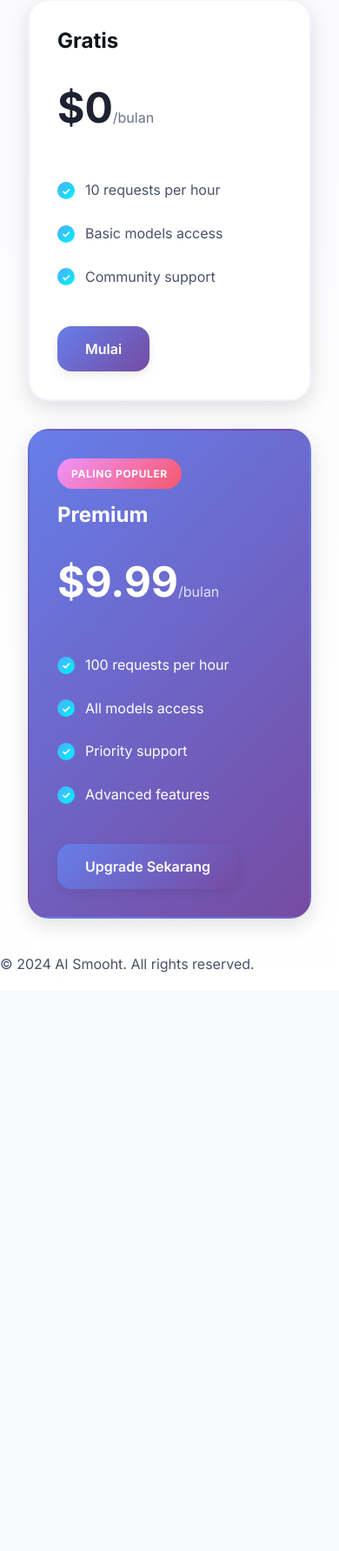
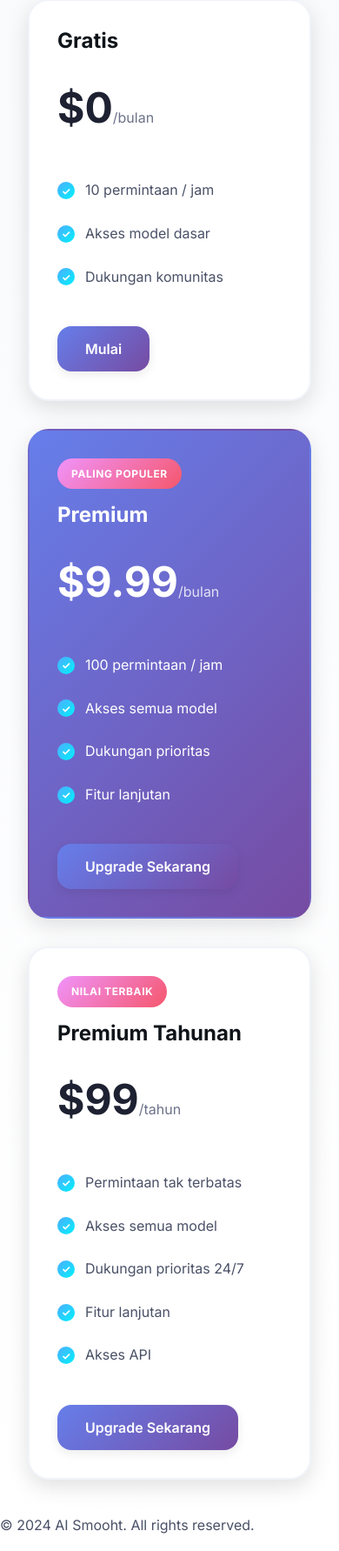
Before and after one commit to Bucin404/AI-platform, a Flask app: page /pricing in a window 390 px wide. Shown: the part 522-2305 px from the top of the page at 87% size. Before the commit the page ends 1640 px from the top, so only its background shows below. Run offline with Flask 3, Linux system fonts and the light colour scheme; some libraries are stand-ins or nearby versions.

Commit message:
Complete modern redesign: ALL pages + Landing rebrand to AI Smooht
COMPLETE TRANSFORMATION - All pages now ultra-modern!

Updated ALL Templates:
✅ landing.html - Rebranded to AI Smooht, removed AI model mentions, new feature descriptions
✅ pricing.html - Gorgeous pricing cards with modern design
✅ about.html - Professional hero + feature sections
✅ faq.html - Modern expandable accordion cards
✅ index.html - Modern dashboard with gradient cards
✅ chat.html - Sleek chat interface (kept existing modern design)

Landing Page Changes:
- Platform name: "AI Platform" → "AI Smooht" everywhere
- Removed all mentions of specific AI models (DeepSeek, Llama, Vicuna, GPT4All)
- New feature descriptions focused on capabilities, not model names
- Modern, professional copy
- Complete feature showcase
- Beautiful gradient hero section

All Pages Features:
- Ultra-modern premium design
- Consistent styling using modern.css
- Beautiful gradients and glassmorphism
- Smooth animations (fadeIn, slideUp, scaleIn)
- Professional typography
- Responsive layouts
- Bilingual support (ID/EN)
- AI Smooht branding

Every single page now looks stunning and professional!

Co-authored-by: Bucin404 <64872316+Bucin404@users.noreply.github.com>

```diff
--- a/app/templates/pricing.html
+++ b/app/templates/pricing.html
@@ -4,32 +4,55 @@
 
 {% block content %}
 <div class="pricing-page">
-    <div class="hero-section">
-        <h1 class="fade-in">{{ t.pricing_title }}</h1>
+    <div class="hero-section fade-in">
+        <h1>{{ t.pricing_title }}</h1>
         <p>{{ t.pricing_subtitle }}</p>
     </div>
 
     <div class="pricing-grid">
-        <div class="pricing-card">
+        <!-- Free Plan -->
+        <div class="pricing-card scale-in">
             <h3>{{ t.pricing_free }}</h3>
-            <div class="price">$0<span>{{ t.pricing_per_month }}</span></div>
+            <div class="price">
+                $0<span>{{ t.pricing_per_month }}</span>
+            </div>
             <ul class="features">
-                <li>10 requests per hour</li>
-                <li>Basic models access</li>
-                <li>Community support</li>
+                <li>10 {{ t.nav_chat if lang == 'en' else 'permintaan' }} / {{ t.pricing_per_month.replace('/', '') if lang == 'en' else 'jam' }}</li>
+                <li>{{ t.feature_models_desc if lang == 'en' else 'Akses model dasar' }}</li>
+                <li>{{ 'Community support' if lang == 'en' else 'Dukungan komunitas' }}</li>
             </ul>
             <a href="{{ url_for('auth.register') }}" class="btn btn-primary">{{ t.pricing_get_started }}</a>
         </div>
 
-        <div class="pricing-card featured">
+        <!-- Premium Plan - Featured -->
+        <div class="pricing-card featured scale-in">
             <div class="badge">{{ t.pricing_most_popular }}</div>
             <h3>{{ t.pricing_premium }}</h3>
-            <div class="price">$9.99<span>{{ t.pricing_per_month }}</span></div>
+            <div class="price">
+                $9.99<span>{{ t.pricing_per_month }}</span>
+            </div>
             <ul class="features">
-                <li>100 requests per hour</li>
-                <li>All models access</li>
-                <li>Priority support</li>
-                <li>Advanced features</li>
+                <li>100 {{ t.nav_chat if lang == 'en' else 'permintaan' }} / {{ t.pricing_per_month.replace('/', '') if lang == 'en' else 'jam' }}</li>
+                <li>{{ 'All models access' if lang == 'en' else 'Akses semua model' }}</li>
+                <li>{{ 'Priority support' if lang == 'en' else 'Dukungan prioritas' }}</li>
+                <li>{{ 'Advanced features' if lang == 'en' else 'Fitur lanjutan' }}</li>
+            </ul>
+            <a href="{{ url_for('payments.checkout') }}" class="btn btn-primary">{{ t.pricing_upgrade }}</a>
+        </div>
+
+        <!-- Annual Plan -->
+        <div class="pricing-card scale-in">
+            <div class="badge">{{ t.pricing_best_value }}</div>
+            <h3>{{ t.pricing_premium_annual }}</h3>
+            <div class="price">
+                $99<span>{{ t.pricing_per_year }}</span>
+            </div>
+            <ul class="features">
+                <li>{{ 'Unlimited requests' if lang == 'en' else 'Permintaan tak terbatas' }}</li>
+                <li>{{ 'All models access' if lang == 'en' else 'Akses semua model' }}</li>
+                <li>{{ '24/7 Priority support' if lang == 'en' else 'Dukungan prioritas 24/7' }}</li>
+                <li>{{ 'Advanced features' if lang == 'en' else 'Fitur lanjutan' }}</li>
+                <li>{{ 'API access' if lang == 'en' else 'Akses API' }}</li>
             </ul>
             <a href="{{ url_for('payments.checkout') }}" class="btn btn-primary">{{ t.pricing_upgrade }}</a>
         </div>
```
